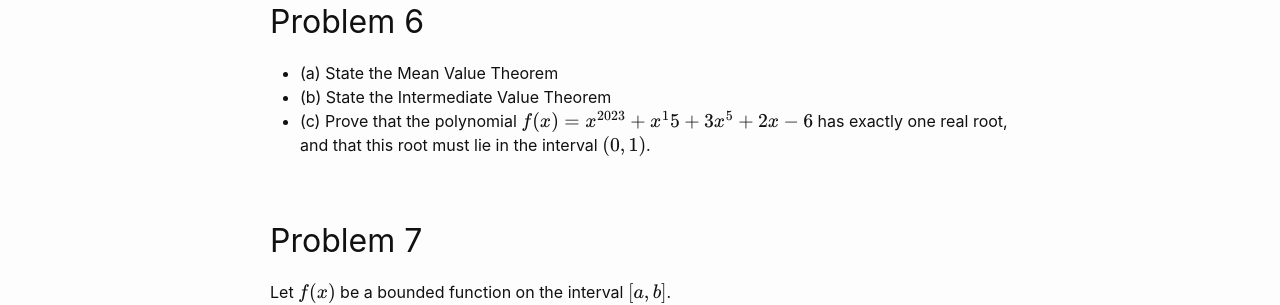
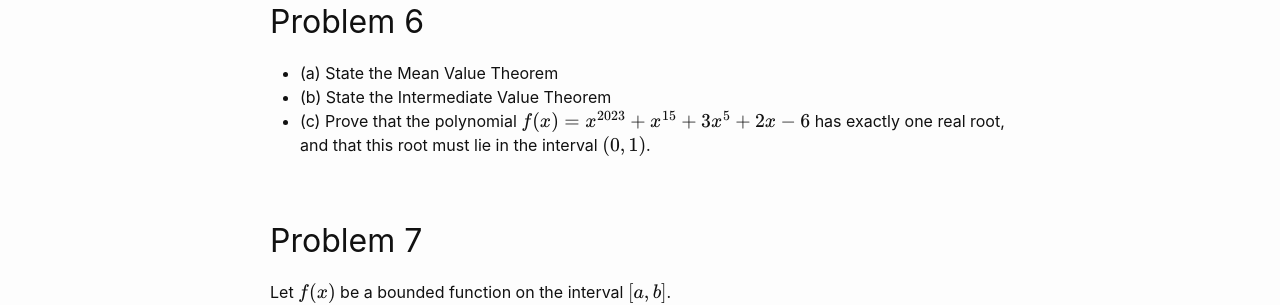
Before and after one commit to wcasper/math350fall2023, a Jekyll site: the page built from _exams/practice-final.md, in a window 1280 px wide and 900 px high, scrolled down 1829 px. Shown: the part 152-457 px from the top of the window. Built offline with Jekyll 4.4.1, drawn with Linux system fonts in a browser that asks for light colours.

Commit message:
fixed typo

```diff
--- a/_exams/practice-final.md
+++ b/_exams/practice-final.md
@@ -65,7 +65,7 @@ is not continuous at $$x=0$$.
 * (a) State the Mean Value Theorem
 * (b) State the Intermediate Value Theorem
 * (c) Prove that the polynomial
-$$f(x) = x^{2023} + x^15 + 3x^5 + 2x - 6$$
+$$f(x) = x^{2023} + x^{15} + 3x^5 + 2x - 6$$
 has exactly one real root, and that this root must lie in the interval $$(0,1)$$.
 
 ## Problem 7
```
